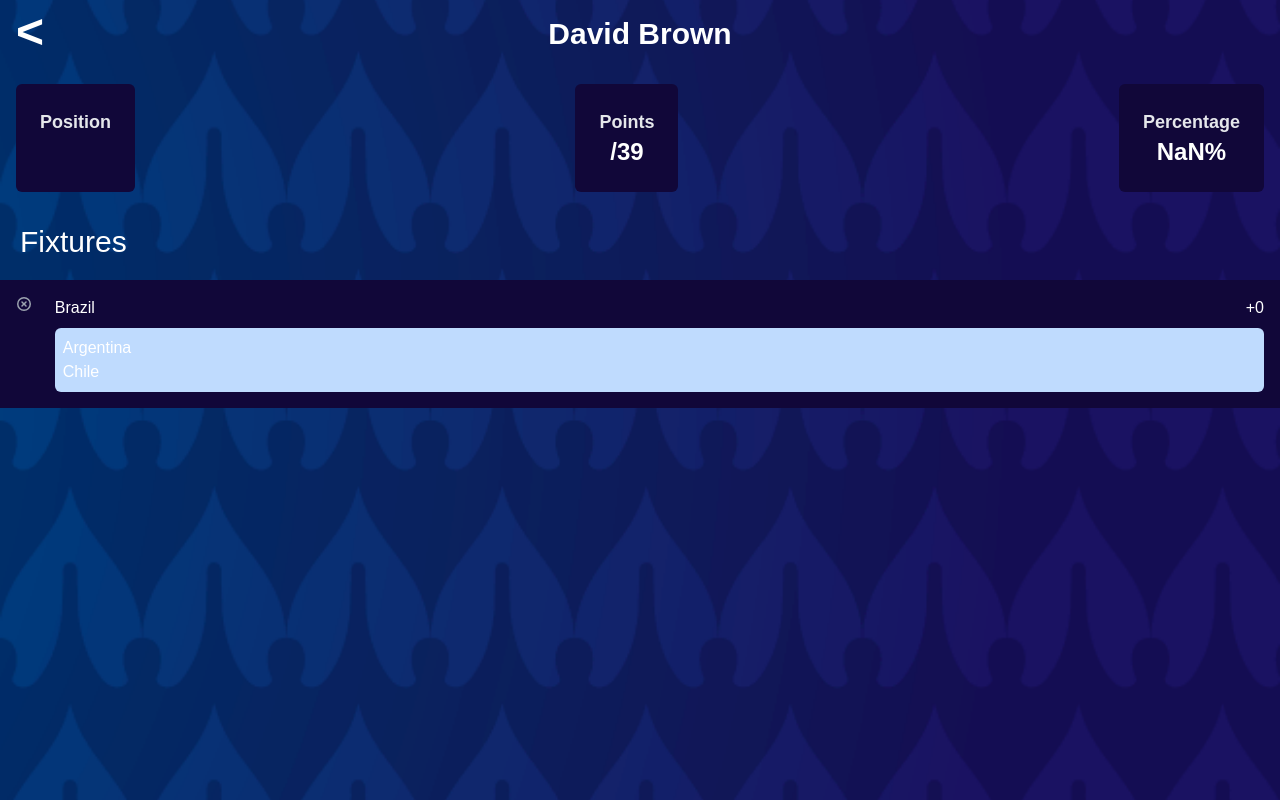
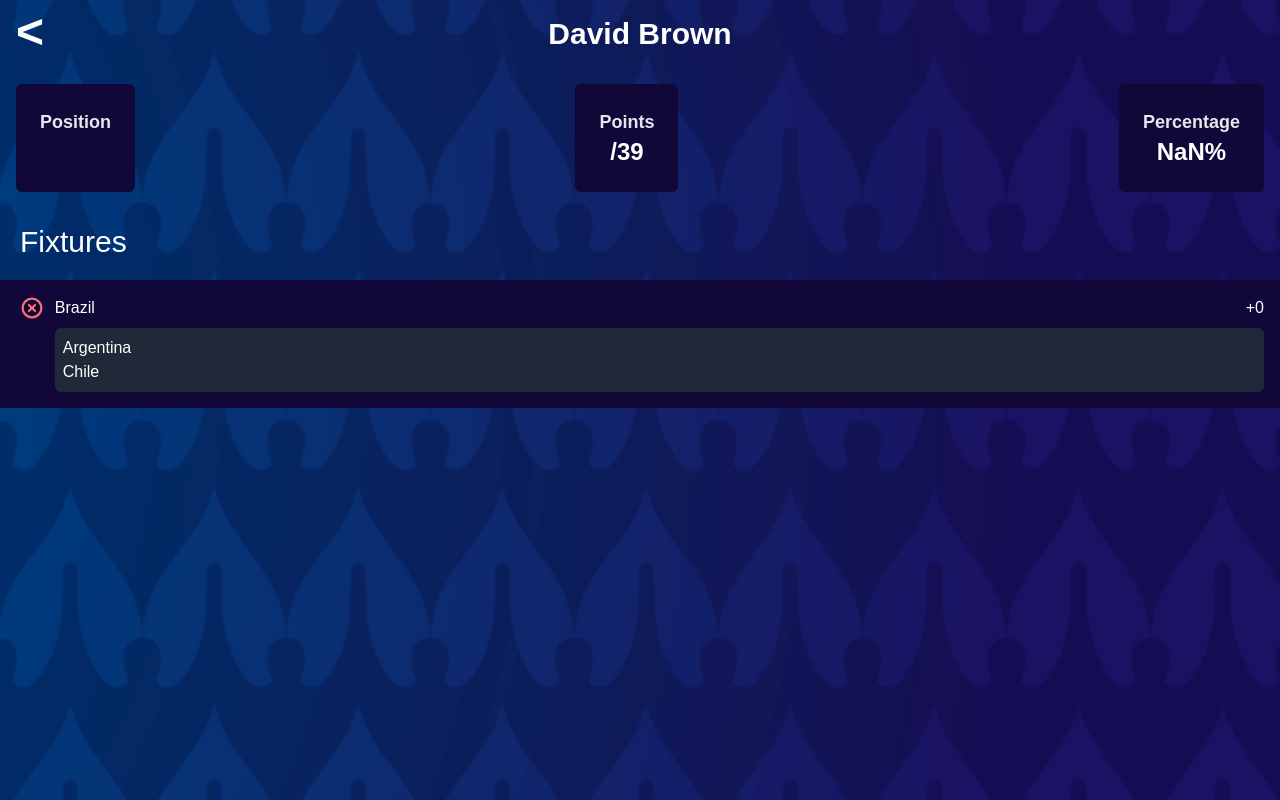
Before and after one commit to devslife7/copa-america-2024, a Next.js app: page /12 in a window 1280 px wide. Built offline with nearby package versions, Linux system fonts and the light colour scheme; a web font is replaced by a local one.

Commit message:
correctly renders checkmarks

```diff
--- a/app/[id]/Fixtures.tsx
+++ b/app/[id]/Fixtures.tsx
@@ -5,6 +5,7 @@ import Image from "next/image"
 import TeamIds from "@/data/team-ids.json"
 import { useSearchParams } from "next/navigation"
 import XMarkSVG from "@/public/svgs/x-mark"
+import CircleSVG from "@/public/svgs/circle"
 
 export default function Fixtures({ predictionGroupStage }: { predictionGroupStage: any }) {
   const searchParams = useSearchParams()
@@ -20,14 +21,16 @@ export default function Fixtures({ predictionGroupStage }: { predictionGroupStag
     return (
       <div key={fixture.fixture.id} className="flex bg-secondary p-4 my-2">
         <div className="w-10 text-xl text-gray-400 text-center">
-          {/* if match is final result then */}
-          {isCorrectPrediction ? (
-            <CheckMarkSVG className="text-green-400 mx-auto mb-1" />
+          {fixture.fixture.status.short === "FT" ? (
+            isCorrectPrediction ? (
+              <CheckMarkSVG className="text-green-400 mx-auto mb-1" />
+            ) : (
+              <XMarkSVG className="text-red-400 text-3xl mx-auto mb-1" />
+            )
           ) : (
-            <div>
-              <XMarkSVG />
-            </div>
+            <CircleSVG className="text-gray-400 mx-auto mb-1" />
           )}
+
           {/* <div className="text-xs">{"|"}</div>
           <div className="text-xs">{"|"}</div>
           <div className="text-xs">{"|"}</div>
@@ -74,9 +77,12 @@ export default function Fixtures({ predictionGroupStage }: { predictionGroupStag
 
 const renderFixture = (fixture: any) => {
   return (
-    <div className="p-2 bg-blue-200 rounded-md w-full">
-      <h2>{fixture.teams.home.name}</h2>
-      <h2>{fixture.teams.away.name}</h2>
+    <div className="flex justify-between p-2 bg-gray-800 rounded-md w-full">
+      <div>
+        <h2>{fixture.teams.home.name}</h2>
+        <h2>{fixture.teams.away.name}</h2>
+      </div>
+      {/* <div>{fixture.fixture.</div> */}
     </div>
   )
 }
--- /dev/null
+++ b/public/svgs/circle.tsx
@@ -0,0 +1,10 @@
+export default function CircleSVG({ className }: { className?: string }) {
+  return (
+    <svg className={className} xmlns="http://www.w3.org/2000/svg" width="1em" height="1em" viewBox="0 0 24 24">
+      <path
+        fill="currentColor"
+        d="M12 2C6.47 2 2 6.47 2 12s4.47 10 10 10s10-4.47 10-10S17.53 2 12 2m0 18c-4.42 0-8-3.58-8-8s3.58-8 8-8s8 3.58 8 8s-3.58 8-8 8"
+      />
+    </svg>
+  )
+}
```
